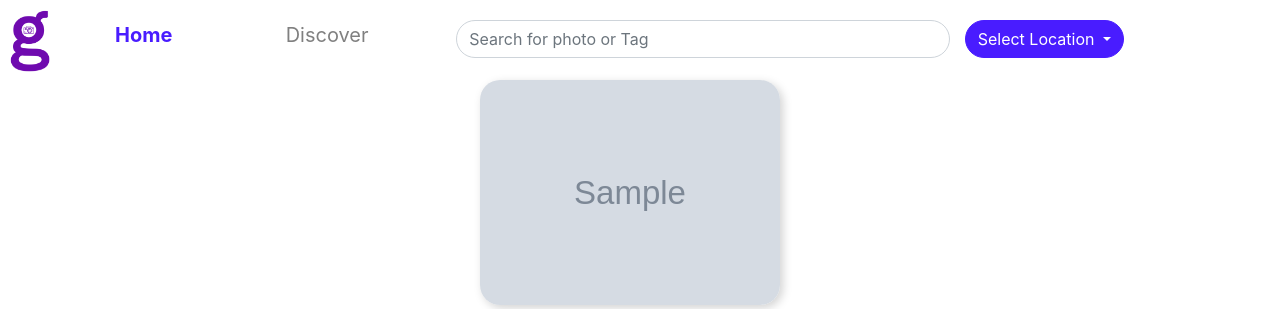
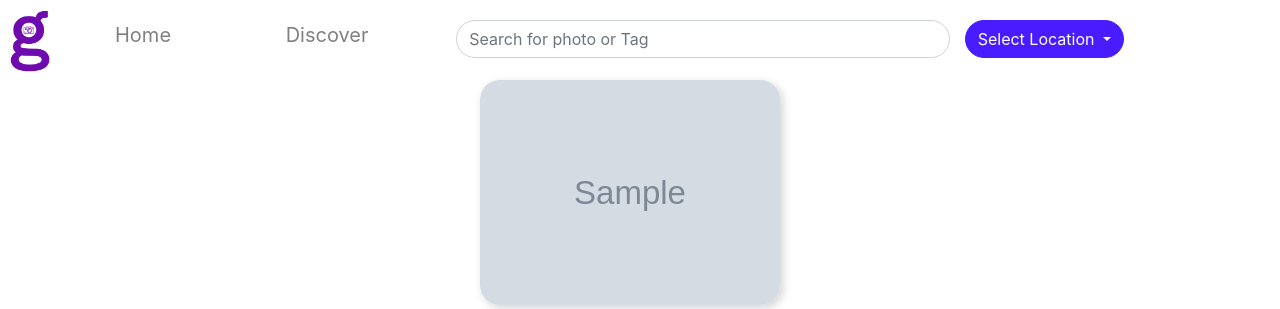
Before and after one commit to GrishonNganga/Galleria, a Django app: page /tag/1 in a window 1280 px wide. Shown: the top 309 px of the page. Run offline with Django 3.2, Linux system fonts and the light colour scheme; tables that the repository leaves empty hold one stand-in row (values such as "Sample post"); grey boxes marked "Sample" are stand-in pictures; some libraries are stand-ins or nearby versions.

Commit message:
Fix bug with the highlighting the selected route.

```diff
--- a/photos/static/js/base.js
+++ b/photos/static/js/base.js
@@ -35,6 +35,12 @@ $(document).ready(()=>{
     window.location.href = '/discover'
   })
 
+  if (window.location.pathname == '/'){
+    $('.home-route').addClass('selected')
+  }else if (window.location.pathname == '/discover'){
+    $('.disco-route').addClass('selected')
+  }
+
 
   let share = document.getElementById('share-btn')
   let copy_text = document.getElementById('copy_text')
--- a/photos/templates/header.html
+++ b/photos/templates/header.html
@@ -5,7 +5,7 @@
 </div>
 <div class="nav-top">
     <div class="row">
-        <div class="col-2 selected">
+        <div class="col-2">
             <span class="home-route">Home</span>
         </div>
         <div class="col-2">
@@ -32,7 +32,7 @@
 
 <div class="nav-bottom">
     <div class="row">
-        <div class="col-4 selected home-route home-nav">
+        <div class="col-4 home-route home-nav">
             <div class="row">
                 <div class="col">
                     <span class="material-icons">home</span>
```
